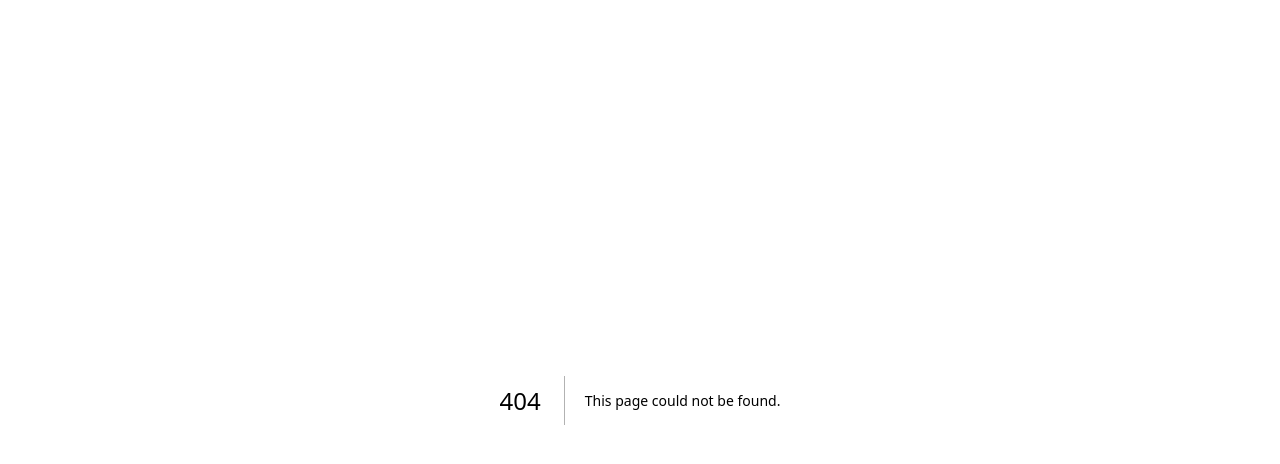
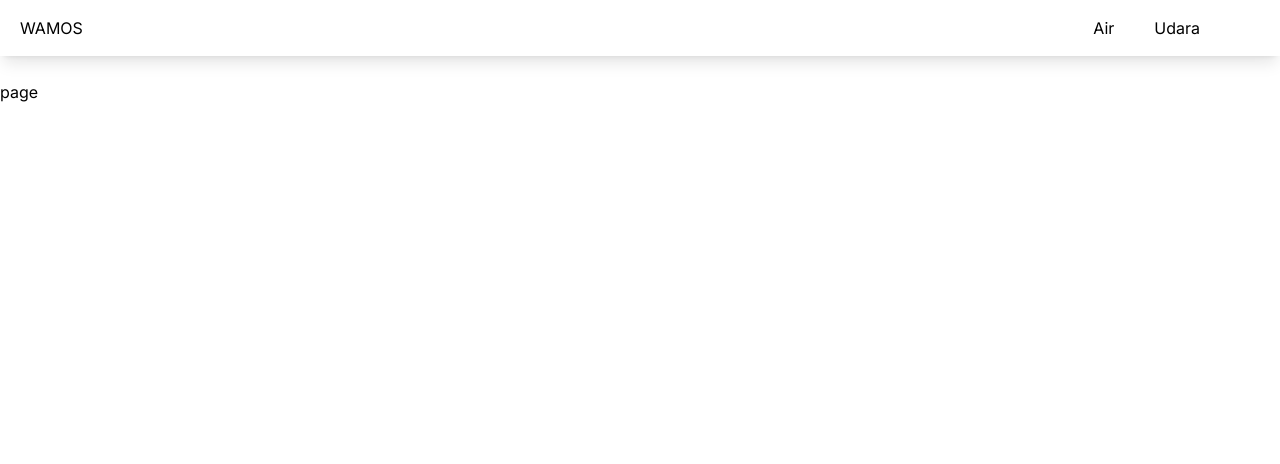
Before and after one commit to auziqni/wamos_web, a Next.js app: page /monitorudara in a window 1280 px wide. Before the commit this address had no page. Shown: the top 464 px of the page. Built offline with nearby package versions, Linux system fonts and the light colour scheme.

Commit message:
navbar: dashboard

```diff
--- /dev/null
+++ b/app/(dashboard)/layout.tsx
@@ -0,0 +1,12 @@
+import NavbarDashboard from "@/components/navbardashboard";
+
+const LandingLayout = ({ children }: { children: React.ReactNode }) => {
+  return (
+    <main className="relative">
+      <NavbarDashboard />
+      <div className="">{children}</div>
+    </main>
+  );
+};
+
+export default LandingLayout;
--- /dev/null
+++ b/app/(dashboard)/monitorudara/page.tsx
@@ -0,0 +1,5 @@
+import React from "react";
+
+export default function page() {
+  return <div className="pt-20">page</div>;
+}
--- /dev/null
+++ b/components/navbardashboard.tsx
@@ -0,0 +1,20 @@
+"use client";
+import Link from "next/link";
+import React from "react";
+import { useState } from "react";
+
+export default function NavbarDashboard() {
+  return (
+    <div className="flex justify-between items-center fixed inset-0 w-full h-14 z-10 bg-white/20 backdrop-blur-lg shadow-lg px-5">
+      <div className="">WAMOS</div>
+      <div className="flex justify-between items-center mr-10">
+        <Link className=" m-5" href={"/monitorair"}>
+          Air
+        </Link>
+        <Link className=" m-5" href={"/monitorudara"}>
+          Udara
+        </Link>
+      </div>
+    </div>
+  );
+}
```
